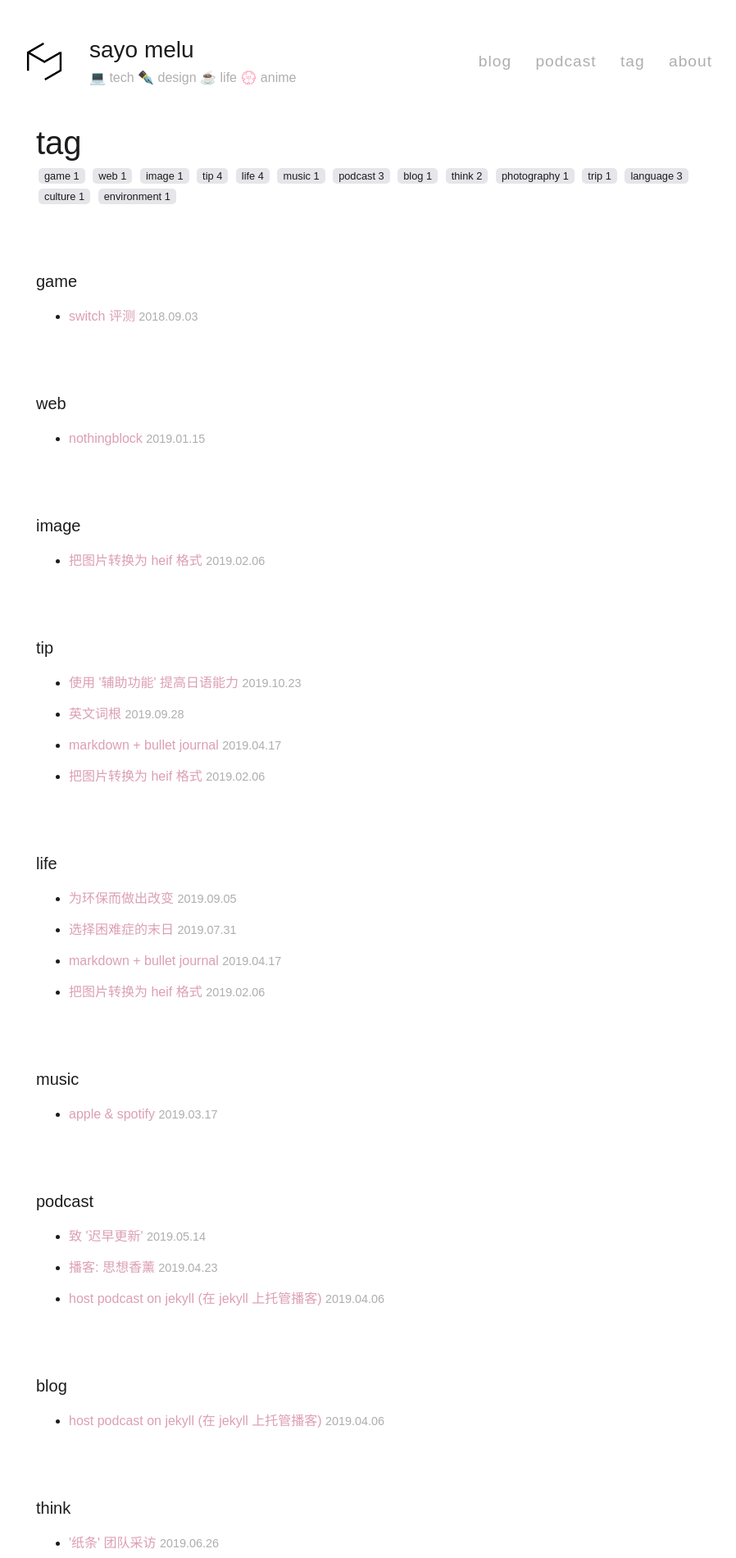
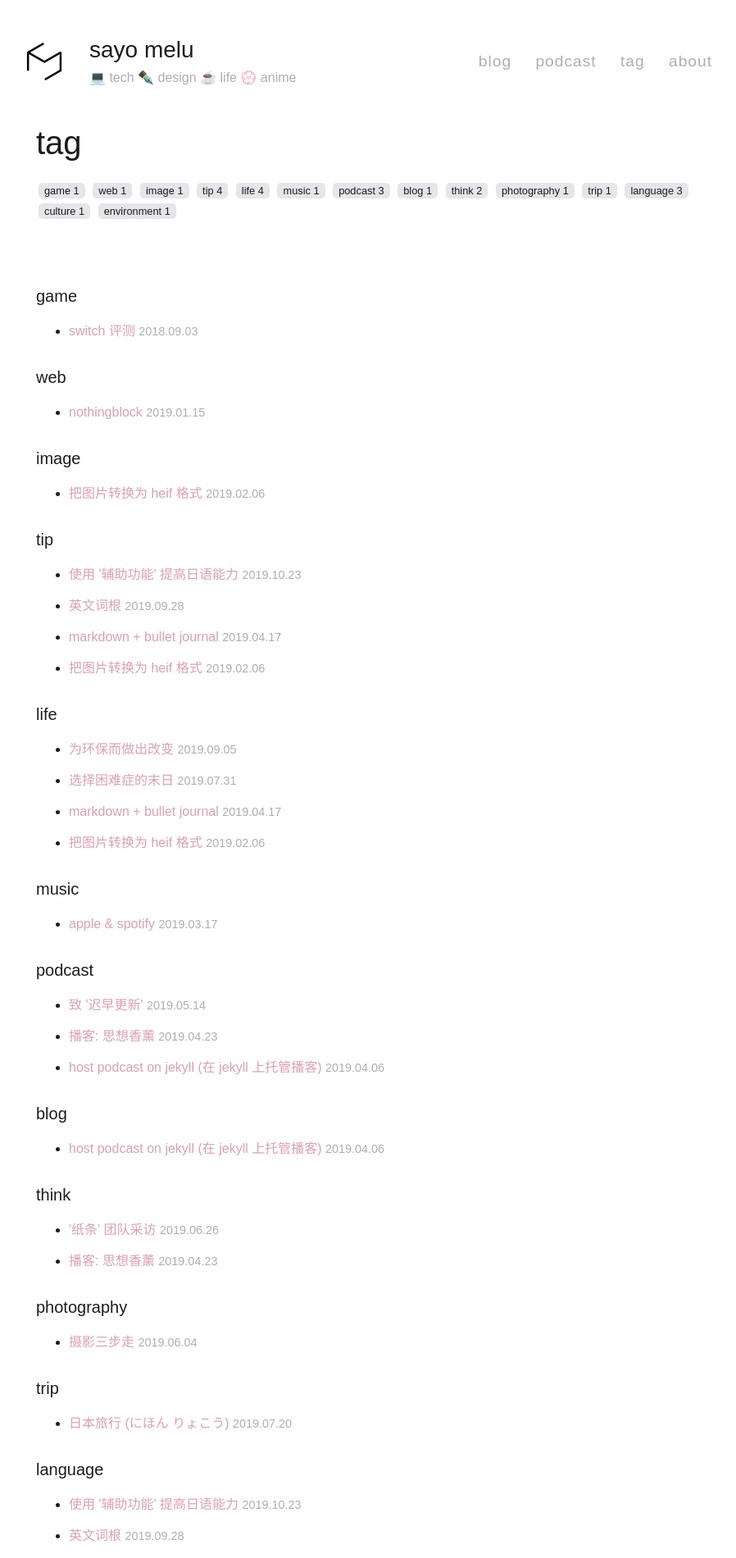
Before and after one commit to yuzujin99/sayo-blog, a Jekyll site: the page built from page/tag.html, in a window 1280 px wide. Shown: the top 1900 px of the page at 82% size, without its empty margins (196-1094 px from the left). Built offline with Jekyll 4.4.1, drawn with Linux system fonts in a browser that asks for light colours.

Commit message:
fix css issue

```diff
--- a/_layouts/post.html
+++ b/_layouts/post.html
@@ -5,7 +5,10 @@ layout: default
 <main>
   <article>
     <h1>{{ page.title }}</h1>
+    {% if page.date %}
       <time>{{ page.date | date: '%Y.%m.%d' }}</time>
+    {% endif %}
+    {% if page.tags %}
       <div class='tag'>
         {% for tag in page.tags %}
           <a href='/tag#{{ tag }}'>
@@ -13,6 +16,7 @@ layout: default
           </a>
         {% endfor %}
       </div>
+    {% endif %}
     {{ content }}
   </article>
   {% include comment.html %}
--- a/_layouts/tag.html
+++ b/_layouts/tag.html
@@ -4,7 +4,8 @@ layout: default
 
 <main>
   <h1>tag</h1>
-  <div class='tag tag-tag'>
+  <br>
+  <div class='tag'>
     {% for tag in site.tags %}
     <a href='#{{ tag[0] }}'>
       {{ tag[0] }}
@@ -12,8 +13,8 @@ layout: default
     </a>
     {% endfor %}
   </div>
+  <article class='post'>
     {% for tag in site.tags %}
-    <article class='post'>
     <h3 id='{{ tag[0] }}'>{{ tag[0] }}</h3>
     <ul>
       {% for post in tag[1] %}
@@ -23,6 +24,6 @@ layout: default
       </li>
       {% endfor %}
     </ul>
+    {% endfor %}
   </article>
-  {% endfor %}
 </main>
```
Lines whose indentation alone changed are shown as unchanged.
